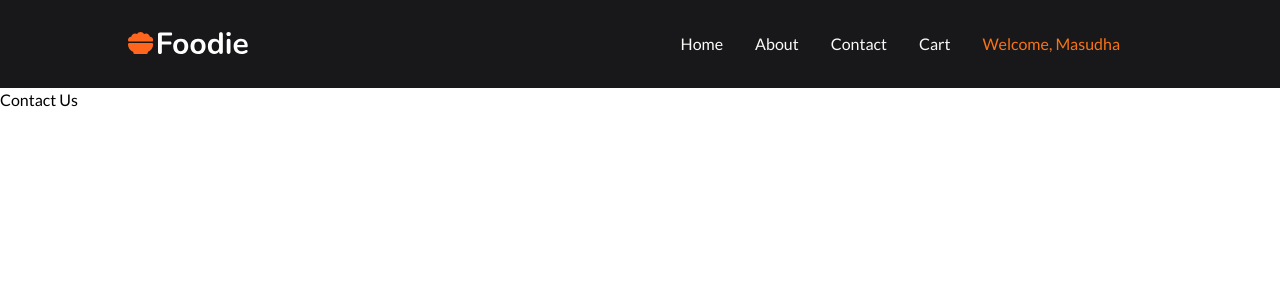
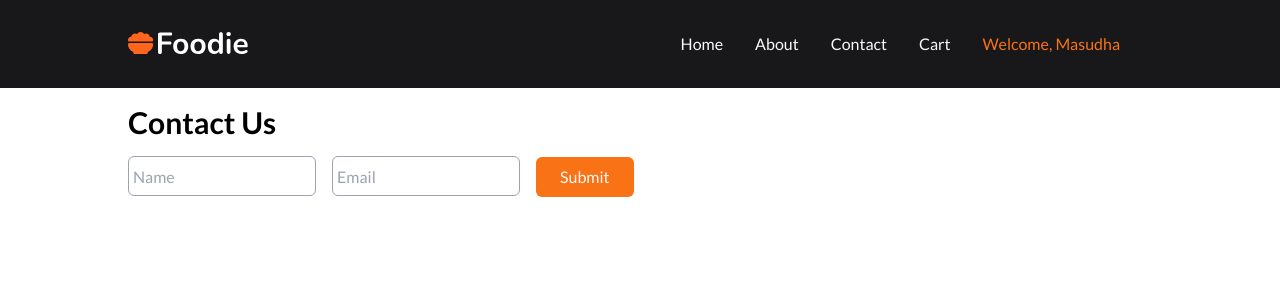
Before and after one commit to samflab/namaste-react, a React (Vite) app: page /contact in a window 1280 px wide. Shown: the top 300 px of the page. Built offline with nearby package versions, Linux system fonts and the light colour scheme.

Commit message:
add: contact-us-page-with-a-basic-test-case

```diff
--- a/src/Body/Contact.jsx
+++ b/src/Body/Contact.jsx
@@ -1,5 +1,28 @@
 const Contact = () => {
-  return <div>Contact Us</div>;
+  return (
+    <div className="px-32 py-4">
+      <h1 className="font-bold text-3xl"> Contact Us</h1>
+      <form className="py-4">
+        <input
+          type="text"
+          className="border border-gray-400 px-1 h-10 rounded-md"
+          placeholder="Name"
+        ></input>
+        <input
+          type="text"
+          placeholder="Email"
+          className="border border-gray-400 px-1 h-10 rounded-md mx-4"
+        ></input>
+
+        <button
+          type="submit"
+          className="bg-orange-500 px-6 py-2 rounded-md text-stone-50"
+        >
+          Submit
+        </button>
+      </form>
+    </div>
+  );
 };
 
 export default Contact;
```
Also changed, not shown: 2 other files (tests, documents, lock files or other folders).
